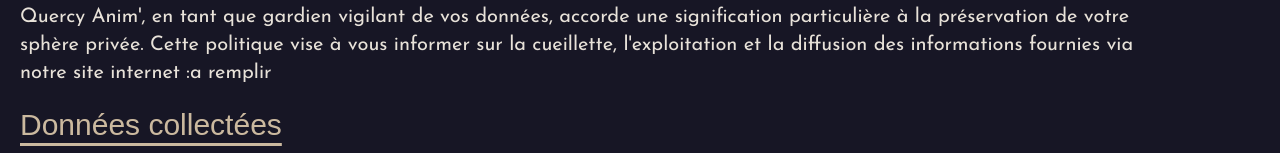
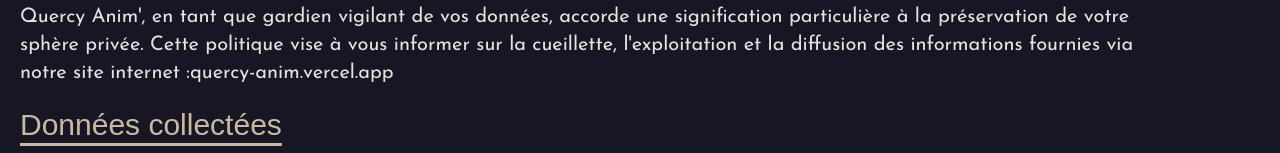
Before and after one commit to Jonathan47G/QuercyAnim, a Next.js app in the folder quercy-anim/: page /politique-de-confidentialite in a window 1280 px wide. Shown: the part 417-570 px from the top of the page. Built offline with nearby package versions, Linux system fonts and the light colour scheme; a web font is replaced by a local one.

Commit message:
Mise à jours politique

```diff
--- a/quercy-anim/src/app/politique-de-confidentialite/page.tsx
+++ b/quercy-anim/src/app/politique-de-confidentialite/page.tsx
@@ -30,8 +30,8 @@
 					sphère privée. Cette politique vise à vous informer sur la cueillette,
 					l&apos;exploitation et la diffusion des informations fournies via
 					notre site internet :
-					<Link href="https://no-limit-animations.com">
-						a remplir
+					<Link href="https://quercy-anim.vercel.app/">
+						quercy-anim.vercel.app
 					</Link>
 				</p>
 			</hgroup>
```
